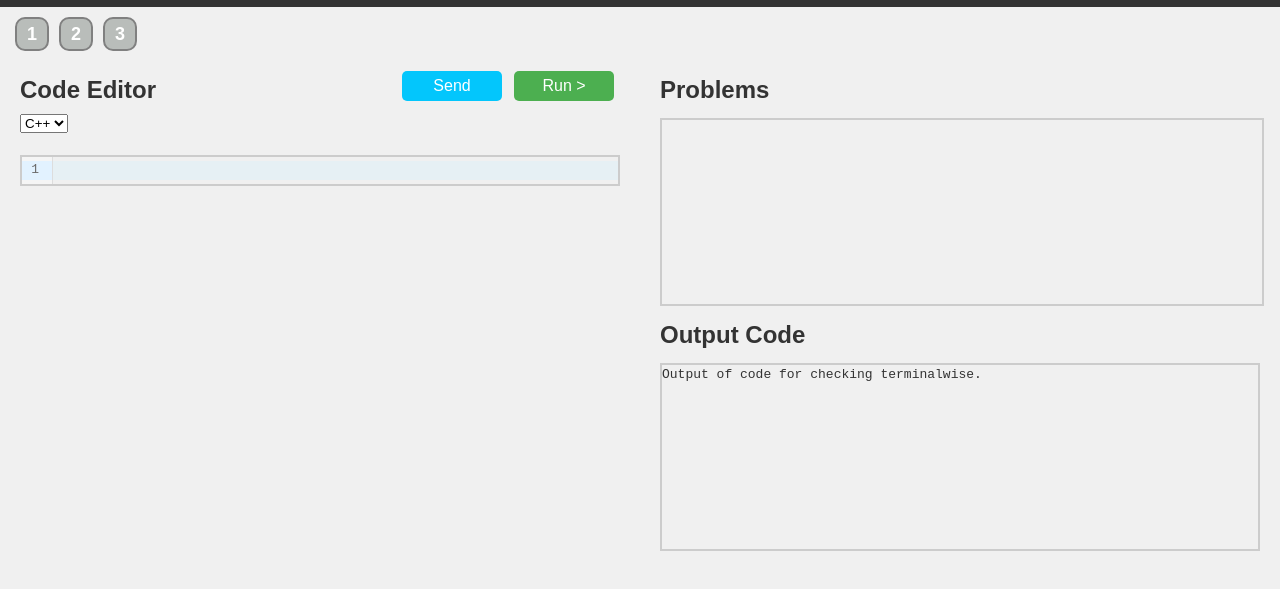
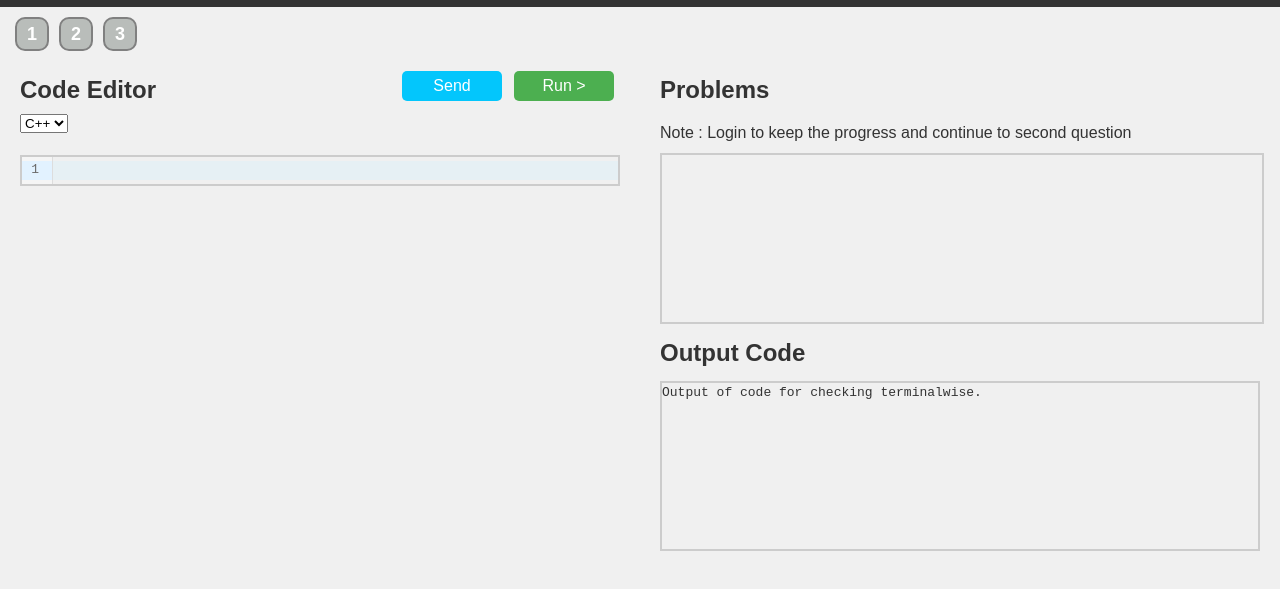
Before and after one commit to Flame25/coding_lab_virtual, a website built with Vite: page challenges.html in a window 1280 px wide. Shown: the part 51-640 px from the top of the page. Built offline with nearby package versions, Linux system fonts and the light colour scheme; some packages are replaced by stand-ins of ours; no server answers; the database is empty.

Commit message:
Update challenges.html

```diff
--- a/challenges.html
+++ b/challenges.html
@@ -52,6 +52,7 @@
       </div>
       <div class="pdf-panel">
         <h2>Problems</h2>
+        <p>Note : Login to keep the progress and continue to second question</p>
         <pre id="pdfCanvas" class="question"></pre>
         <h2>Output Code</h2>
         <pre class="code-output" id="output">
```
